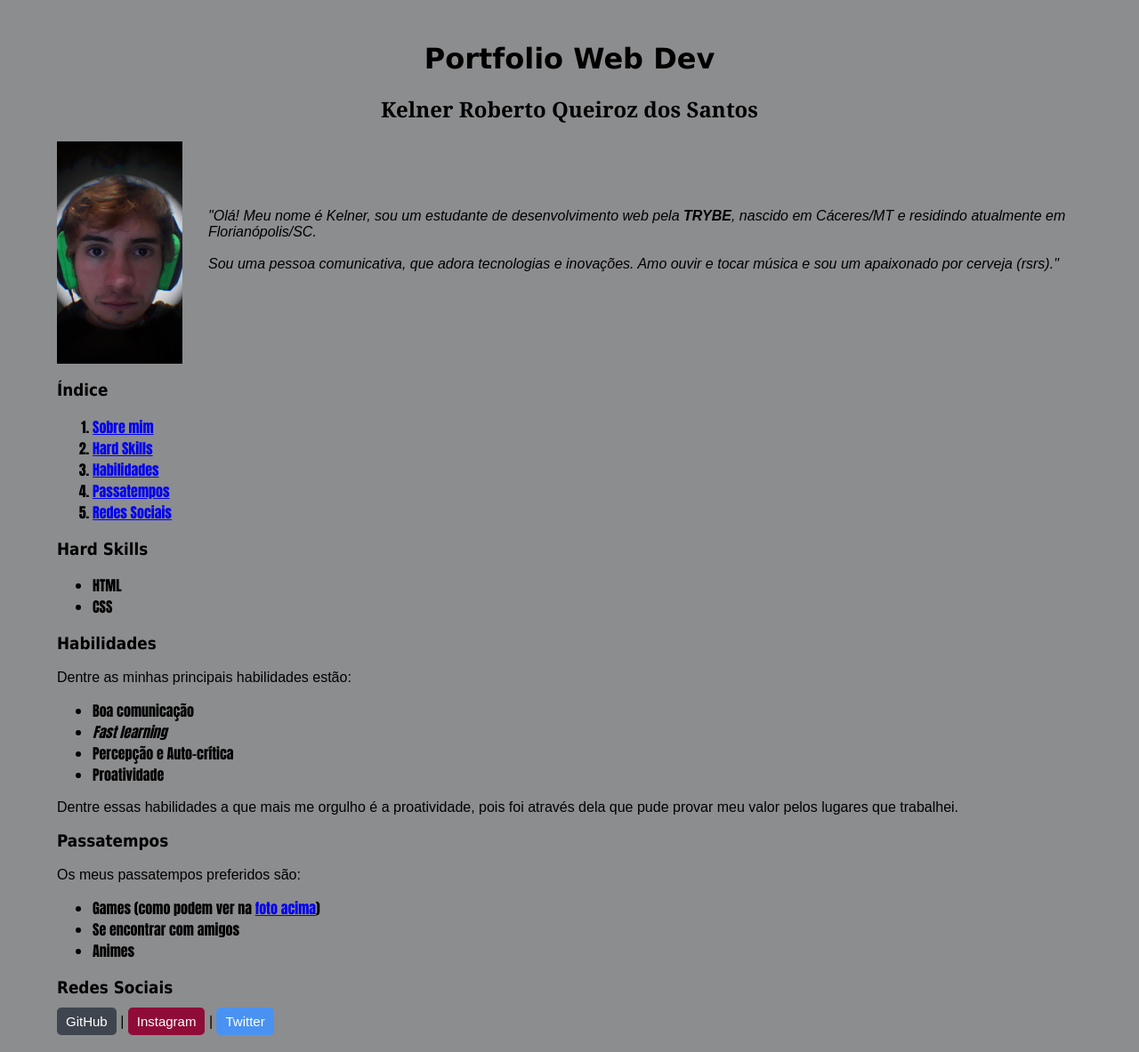
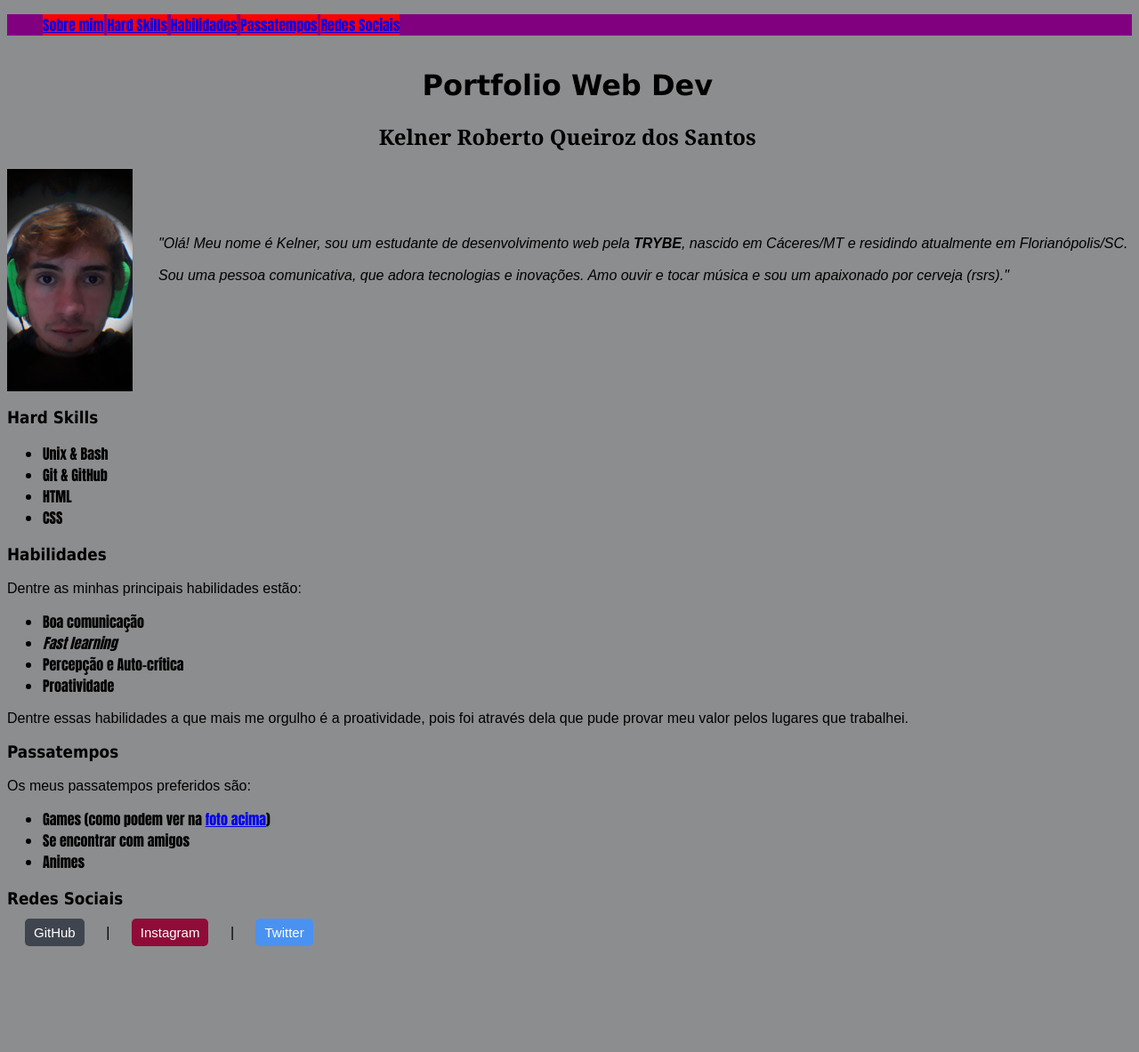
Before and after one commit to kelnerroberto/PortfolioKelner, a plain HTML site: page index.html in a window 1280 px wide. Shown: the whole page at 89% size. After the commit the page ends 1074 px from the top, so only its background shows below. Drawn offline with Linux system fonts and the light colour scheme.

Commit message:
tenta colocar lista no topo

```diff
--- a/index.html
+++ b/index.html
@@ -6,10 +6,22 @@
     <link rel="stylesheet" href="style.css">
 </head>
 <body>
+    <nav>
+        <div class="top-align">
+            <ul class="lists navigator">
+                <li><a href="#sobre">Sobre mim</a></li>
+                <li><a href="#hardskills">Hard Skills</a></li>
+                <li><a href="#habilidades">Habilidades</a></li>
+                <li><a href="#passatempo">Passatempos</a></li>
+                <li><a href="#redes">Redes Sociais</a></li>
+            </ul>
+        </div>
+    </nav>
+    <main>
         <div class="cabecalho inline"><h1>Portfolio Web Dev</h1>
             <h2>Kelner Roberto Queiroz dos Santos</h2>
                 <div class="inline"><img src="cabecudo.jpeg" alt="Uma foto muito linda minha" id="cabecudo">
-        <p> <em>
+                    <p id="sobre"> <em>
                 "Olá! Meu nome é Kelner, sou um estudante de desenvolvimento web pela <strong>TRYBE</strong>, nascido em Cáceres/MT e residindo
             atualmente em Florianópolis/SC.
                 <br>
@@ -20,16 +32,10 @@
                     </p>
                 </div>
         </div>
-    <h3 id="indice" class="bg-white">Índice</h3>
-    <ol class="bg-white lists">
-        <li><a href="#sobre">Sobre mim</a></li>
-        <li><a href="#hardskills">Hard Skills</a></li>
-        <li><a href="#habilidades">Habilidades</a></li>
-        <li><a href="#passatempo">Passatempos</a></li>
-        <li><a href="#redes">Redes Sociais</a></li>
-    </ol>
     <h3 id="hardskills">Hard Skills</h3>
     <ul class="lists">
+        <li>Unix & Bash</li>
+        <li>Git & GitHub</li>
         <li>HTML</li>
         <li>CSS</li>
     </ul>
@@ -50,11 +56,14 @@
          Os meus passatempos preferidos são:
      </p>
      <ul class="lists">
-         <li>Games (como podem ver na <a href="#cabecudo.jpg">foto acima</a>)</li>
+         <li>Games (como podem ver na <a href="#cabecudo">foto acima</a>)</li>
          <li>Se encontrar com amigos</li>
          <li>Animes</li>
      </ul>
      <h3 id="redes">Redes Sociais</h3>
-     <p><a href="https://github.com/kelnerroberto" target="_blank" class="redes" id="git">GitHub</a> | <a href="https://www.instagram.com/kelnerqueiroz/" target="_blank" class="redes" id="insta">Instagram</a> | <a href="https://twitter.com/kelnerrs" target="_blank" class="redes" id="tt">Twitter</a></p>
+     <p><a href="https://github.com/kelnerroberto" target="_blank" class="redes" id="git">GitHub</a> |
+        <a href="https://www.instagram.com/kelnerqueiroz/" target="_blank" class="redes" id="insta">Instagram</a> |
+        <a href="https://twitter.com/kelnerrs" target="_blank" class="redes" id="tt">Twitter</a></p>
+     </main>
 </body>
 </html>
--- a/style.css
+++ b/style.css
@@ -1,9 +1,5 @@
  body {
      background-color: #8c8d8f;
-     margin-top: 2%;
-     margin-left: 5%;
-     margin-right: 5%;
-     margin-bottom: 2%;
  }
 
  #cabecudo {
@@ -23,6 +19,17 @@
 
  .cabecalho {
      text-align: center;
+ }
+
+ .navigator {
+     background-color: purple;
+     text-decoration: none;
+ }
+
+ .navigator li{
+     list-style: none;
+     display: inline-block;
+     background-color: red;
  }
 
  h1 {
@@ -47,6 +54,7 @@
      font-family: Impact, Haettenschweiler, 'Arial Narrow Bold', sans-serif;
      font-size: 16px;
     }
+
  .redes {
         color: #fff;
         padding: 7px 10px;
@@ -54,6 +62,8 @@
         text-decoration: none;
         font-size: 15px;
         font-weight: 500;
+        margin-right: 20px;
+        margin-left: 20px;
     }
 
     #git {
```
Lines whose indentation alone changed are shown as unchanged.
